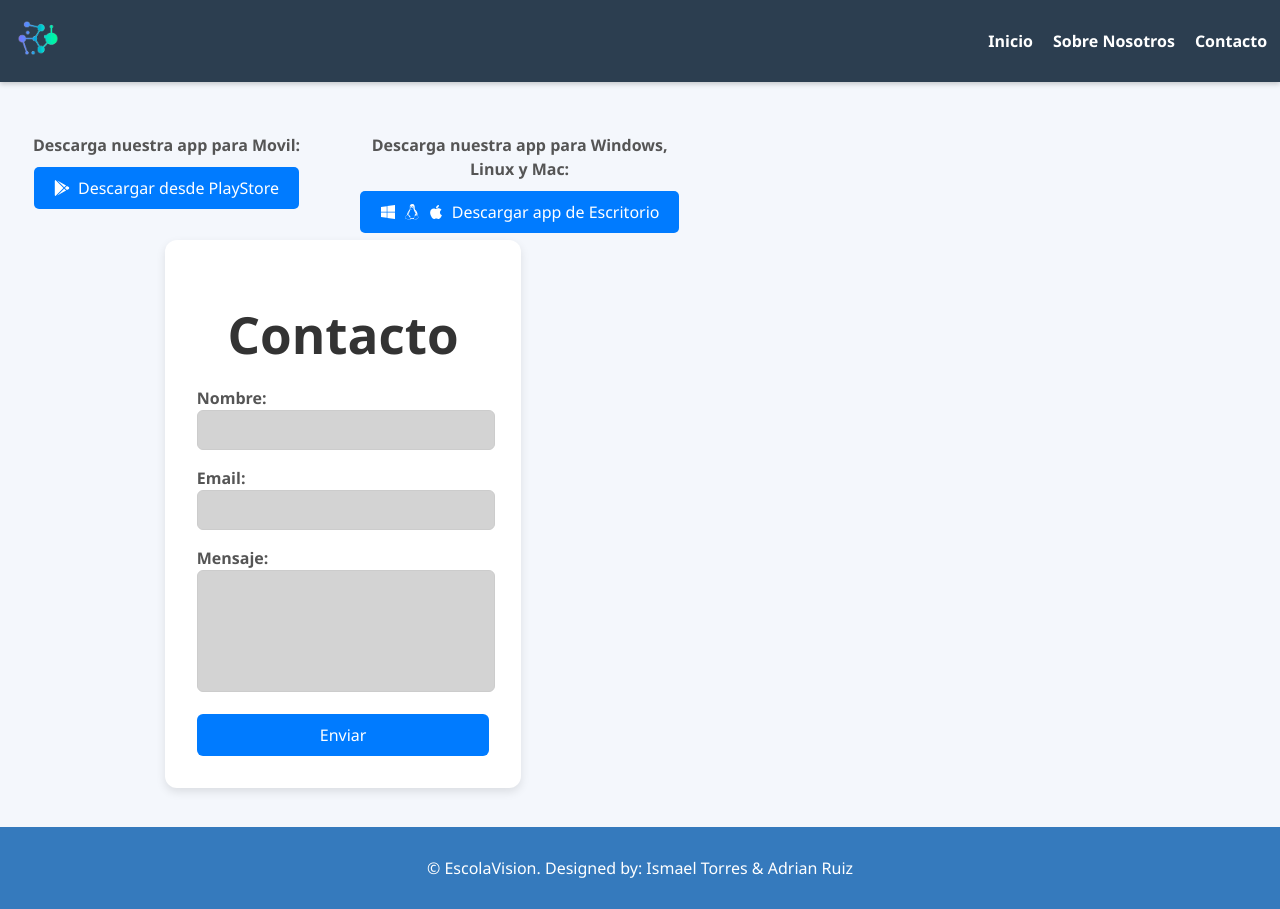
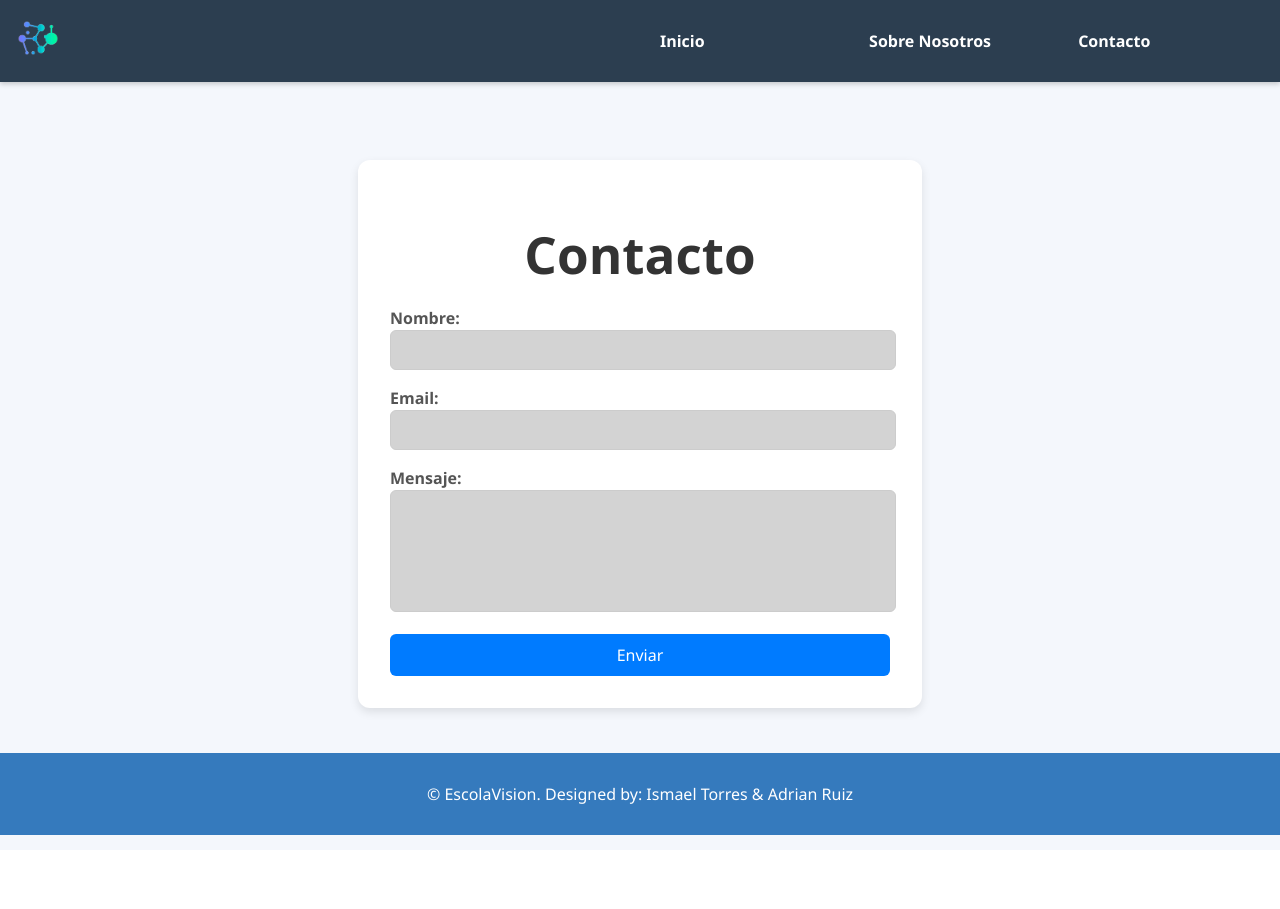
Before and after one commit to Ismaeltg05/Web-Escolavision, a React (Vite) app: page /Web-Escolavision/contact in a window 1280 px wide. After the commit the page ends 850 px from the top, so only its background shows below. Built offline with nearby package versions, Linux system fonts and the light colour scheme.

Commit message:
refactor: improve layout and styling of downloads and contact components

```diff
--- a/src/App.tsx
+++ b/src/App.tsx
@@ -12,7 +12,6 @@ function App() {
     <BrowserRouter>
       <div className="container">
         <Navbar />
-        <Downloads />
         <div className="main-content">
           <Routes>
             <Route path="/Web-Escolavision/" element={<Home />} />
--- a/src/Styles.css
+++ b/src/Styles.css
@@ -6,6 +6,10 @@
     --background-light: #AED6F1; /* Fondo de secciones */
     --border-color: #BDC3C7; /* Color de bordes */
     --white-color: #FFFFFF; /* Blanco puro */
+}
+
+*{
+    width: 100%;
 }
 
 /* Estilos generales */
--- a/src/components/Downloads.css
+++ b/src/components/Downloads.css
@@ -1,4 +1,6 @@
 .download-links {
+  width: 98%;
+  margin: 1%;
   margin-top: 60px; /* Ajusta este valor según la altura de tu Navbar */
   display: flex;
   gap: 20px;
@@ -6,31 +8,38 @@
 }
 
 .download-section {
+  align-items: center;
   text-align: center;
-  flex: 1;
-  display: flex;
-  flex-direction: column;
-  align-items: center;
+  margin: 0;
+  padding: 0;
+  gap: 0;
 }
 
 .download-button {
+  margin: auto;
+  width: auto;
   display: flex;
+  flex-direction: row; /* Asegúrate de que los elementos estén en una fila */
+  align-self: center;
   align-items: center;
-  justify-content: center;
-  padding: 10px 20px;
-  background-color: #007bff;
-  color: white;
   border: none;
   border-radius: 5px;
   cursor: pointer;
   transition: background-color 0.3s ease;
-  margin-top: 10px; /* Añadir margen superior para separar el botón del label */
+  gap: 10px; /* Ajusta este valor según sea necesario */
 }
 
-.download-button .icon {
-  margin-right: 8px;
+.lblButton {
+  color: white;
+  width: auto;
+  display: flex;
+  align-items: center;
 }
 
 .download-button:hover {
   background-color: #0056b3;
 }
+
+.icon {
+  margin-right: 5px;
+}
--- a/src/components/Downloads.tsx
+++ b/src/components/Downloads.tsx
@@ -1,15 +1,20 @@
-import React from 'react';
+import React from "react";
 import "./Downloads.css";
-import { FaGooglePlay, FaWindows, FaLinux, FaApple } from 'react-icons/fa';
+import { FaGooglePlay, FaWindows, FaLinux, FaApple } from "react-icons/fa";
 
 function Downloads() {
   return (
     <div className="download-links">
       <div className="download-section">
-        <label>Descarga nuestra app para Movil:</label>
-        <a href="https://play.google.com/store/apps/details?id=com.escolavision.testescolavision&pcampaignid=web_share" target="_blank" rel="noopener noreferrer">
+        <label>Descarga nuestra app para Android:</label>
+        <a
+          href="https://play.google.com/store/apps/details?id=com.escolavision.testescolavision&pcampaignid=web_share"
+          target="_blank"
+          rel="noopener noreferrer"
+        >
           <button className="download-button">
-            <FaGooglePlay className="icon" /> Descargar desde PlayStore
+            <FaGooglePlay className="icon" />
+            <span className="lblButton">Descargar desde PlayStore</span>
           </button>
         </a>
       </div>
@@ -17,7 +22,10 @@ function Downloads() {
         <label>Descarga nuestra app para Windows, Linux y Mac:</label>
         <a href="/path/to/your/file.exe" download>
           <button className="download-button">
-            <FaWindows className="icon" /> <FaLinux className="icon" /> <FaApple className="icon" /> Descargar app de Escritorio
+            <FaWindows className="icon" />
+            <FaLinux className="icon" />
+            <FaApple className="icon" />
+            <span className="lblButton">Descargar app</span>
           </button>
         </a>
       </div>
--- a/src/pages/About.tsx
+++ b/src/pages/About.tsx
@@ -1,21 +1,23 @@
-import { HeadingIcon } from "lucide-react";
+import React from 'react';
 
 function About() {
   return (
     <div className="flex flex-col items-center p-6">
       <h1 className="text-3xl font-bold mb-6">Sobre Nosotros</h1>
+      <div className="w-full max-w-4xl">
         <div className="grid grid-cols-1 md:grid-cols-2 gap-6">
           <div className="bg-white p-6 rounded-2xl shadow-lg text-center">
-          <img src="./assets/isma.jpeg" alt="Ismael Torres" className="w-24 h-24 mx-auto rounded-full mb-4" style={{maxHeight: "256px", maxWidth: "256px", }} />
+            <img src="./assets/isma.jpeg" alt="Ismael Torres" className="w-24 h-24 mx-auto rounded-full mb-4" style={{maxHeight: "256px", maxWidth: "256px"}} />
             <h2 className="text-xl font-semibold">Ismael Torres</h2>
             <p className="text-gray-600"></p>
             <p className="text-gray-500">Correo: ismaeltg@escolavision.com</p>
           </div>
           <div className="bg-white p-6 rounded-2xl shadow-lg text-center">
-          <img src="./assets/adri.jpeg" alt="Adrián Ruiz" className="w-24 h-24 mx-auto rounded-full mb-4" style={{maxHeight: "256px", maxWidth: "256px"}}/>
+            <img src="./assets/adri.jpeg" alt="Adrián Ruiz" className="w-24 h-24 mx-auto rounded-full mb-4" style={{maxHeight: "256px", maxWidth: "256px"}} />
             <h2 className="text-xl font-semibold">Adrián Ruiz</h2>
             <p className="text-gray-600"></p>
             <p className="text-gray-500">Correo: adrianrs@escolavision.com</p>
+          </div>
         </div>
       </div>
     </div>
--- a/src/pages/Contact.tsx
+++ b/src/pages/Contact.tsx
@@ -1,6 +1,6 @@
 import React, { useState } from 'react';
+import emailjs from 'emailjs-com';
 import styles from "./Contact.module.css";
-import emailjs from 'emailjs-com';
 
 function Contact() {
   const [formData, setFormData] = useState({
@@ -8,7 +8,7 @@ function Contact() {
     email: '',
     message: ''
   });
-  const [isSending, setIsSending] = useState(false); // Para mostrar el estado de envío
+  const [isSending, setIsSending] = useState(false);
 
   const handleChange = (e) => {
     setFormData({
@@ -21,12 +21,11 @@ function Contact() {
     e.preventDefault();
     setIsSending(true);
 
-    // Utiliza tus credenciales de EmailJS aquí
     emailjs.send(
-      'service_h5l5t9i', // Tu ID de servicio
-      'template_8olwxbr', // Tu ID de plantilla
+      'service_h5l5t9i',
+      'template_8olwxbr',
       formData,
-      'UKPs1uOZ3DXeTLxEV' // Tu ID de usuario
+      'UKPs1uOZ3DXeTLxEV'
     )
     .then(
       (response) => {
@@ -49,10 +48,11 @@ function Contact() {
 
   return (
     <div className={styles.container}>
-      <h1>Contacto</h1>
-      <form onSubmit={handleSubmit} className={styles.formWrapper}>
-        <div>
-          <label htmlFor="name">Nombre:</label>
+      <h1 className={styles.title}>Contacto</h1>
+      <div className={styles.formContainer}>
+        <form onSubmit={handleSubmit} className={styles.form}>
+          <div className={styles.inputGroup}>
+            <label htmlFor="name" className={styles.label}>Nombre:</label>
             <input
               type="text"
               id="name"
@@ -60,11 +60,11 @@ function Contact() {
               value={formData.name}
               onChange={handleChange}
               required
+              className={styles.input}
             />
           </div>
-
-        <div>
-          <label htmlFor="email">Email:</label>
+          <div className={styles.inputGroup}>
+            <label htmlFor="email" className={styles.label}>Email:</label>
             <input
               type="email"
               id="email"
@@ -72,24 +72,29 @@ function Contact() {
               value={formData.email}
               onChange={handleChange}
               required
+              className={styles.input}
             />
           </div>
-
-        <div>
-          <label htmlFor="message">Mensaje:</label>
+          <div className={styles.inputGroup}>
+            <label htmlFor="message" className={styles.label}>Mensaje:</label>
             <textarea
               id="message"
               name="message"
               value={formData.message}
               onChange={handleChange}
               required
+              className={styles.textarea}
             ></textarea>
           </div>
-
-        <button type="submit" disabled={isSending}>
+          <button
+            type="submit"
+            className={styles.button}
+            disabled={isSending}
+          >
             {isSending ? 'Enviando...' : 'Enviar'}
           </button>
         </form>
+      </div>
     </div>
   );
 }
```
Also changed, not shown: src/pages/Home.tsx (+48 -25 lines). Lines whose indentation alone changed are shown as unchanged.
